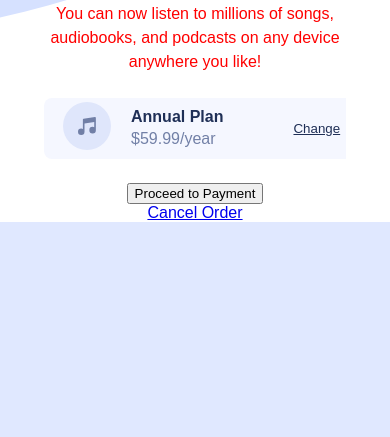
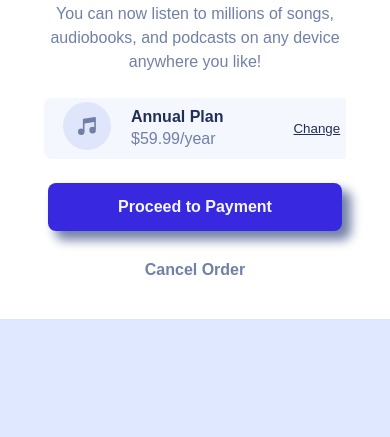
Before and after one commit to littledragonshrimp/orderSummaryTest, a plain HTML site: page index.html in a window 390 px wide. Shown: the part 407-844 px from the top of the page. Drawn offline with Linux system fonts and the light colour scheme.

Commit message:
third commit, adds buttons, button decoration, completes 1st draft of all div elements. Needs hover effects and mobile

```diff
--- a/index.html
+++ b/index.html
@@ -45,14 +45,14 @@
       <p>$59.99/year</p>
       </span>
 
-        <button class="change">
+        <button type="button" class="change">
         <a href="#">Change</a>
         </button>
 
     </div>
 
     <div class="proceed-button">
-      <button class="proceed">Proceed to Payment</button>
+      <button class="proceed"><b>Proceed to Payment</b></button>
     </div>
     <div class="cancel-order">
       <a href="#">Cancel Order</a>
--- a/styles.scss
+++ b/styles.scss
@@ -14,7 +14,7 @@ $title: hsl(223, 47%, 23%);
    background-position: center;
    background-repeat: no-repeat;
    background-size: cover;
-   flex: 2;
+
   }
 
 .order-body {
@@ -30,8 +30,9 @@ $title: hsl(223, 47%, 23%);
 
     background-color: white;
 
+    position: relative;
 
-    border-radius: 8px;
+    border-radius: 12px;
 
     padding-left: 9px;
     padding-right: 9px;
@@ -39,7 +40,7 @@ $title: hsl(223, 47%, 23%);
 
 .order-body h1{
     color: $title;
-    font-family: "red hat display", sans-serif;
+    font-family: "Red Hat Display", sans-serif;
     font-weight: 700;
 
 }
@@ -48,12 +49,11 @@ $title: hsl(223, 47%, 23%);
     display: block;
     margin: 0;
     padding: 0;
-    border-radius: 8px 8px 0 0;
+    border-radius: 12px 12px 0 0;
 }
 
 body {
     background-color: $background;
-    color: red;
     font-family: "Red Hat Display", sans-serif;
     font-size: 16px;
     display: flex;
@@ -71,8 +71,24 @@ body {
     text-align: center;
 }
 
-.change a{
+.proceed {
 
+background-color: $button_color; /* Green */
+  border: none;
+  color: $very;
+  padding: 15px 70px;
+  text-align: center;
+  text-decoration: none;
+  display: inline-block;
+  font-size: 16px;
+
+  border-radius: 8px;
+
+  font-family: "red hat display", sans-serif;
+
+  box-shadow: 8px 8px 11px 1px $berry;
+
+  margin-bottom: 30px;
 }
 
 
@@ -93,7 +109,9 @@ body {
         margin-right:4em;
         line-height: 40%;
     }
-    .right{ margin: auto;}
+    .right{
+        margin-right: auto;
+    }
 }
 
 .checkout-details a{
@@ -109,4 +127,16 @@ body {
     margin-right: 3em;
     text-align: center;
     line-height: 150%;
+    color: $berry;
 }
+
+.cancel-order{
+    margin-bottom: 40px;
+
+    a {
+        text-decoration: none;
+        color:$berry;
+        font-family: "red hat display", sans-serif;
+        font-weight: 700;
+    }
+}
```
Also changed, not shown: styles.css, 1 other file.
